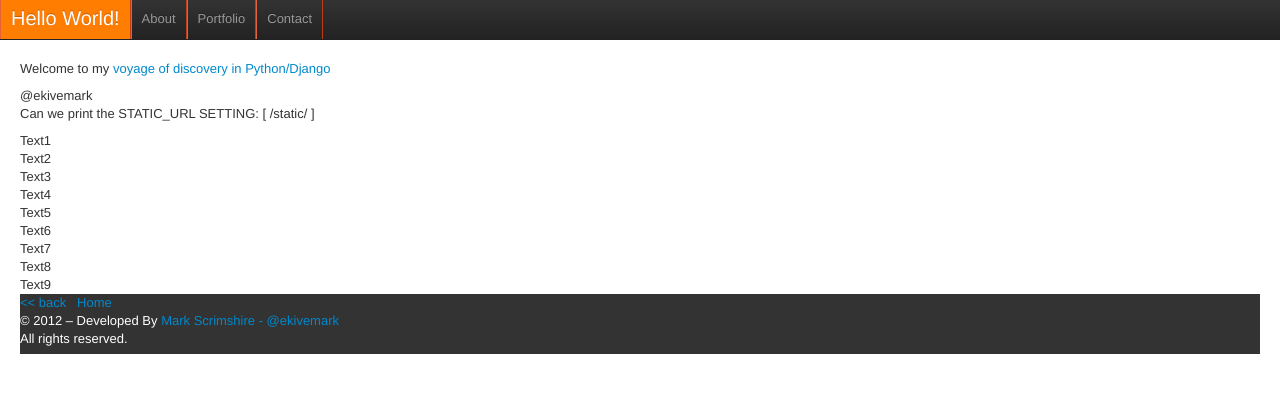
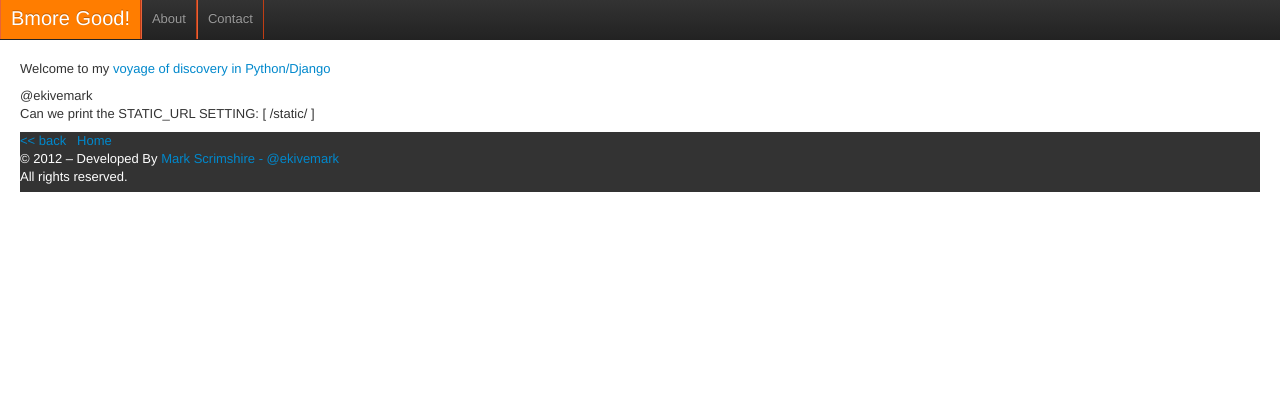
Before and after one commit to ekivemark/bmoregood, a Django app: page / in a window 1280 px wide. Shown: the top 393 px of the page. Run offline with Django 3.2, Linux system fonts and the light colour scheme; parts of the project's set-up code (start-up, migrations or seed data) failed here and were passed over; some libraries are stand-ins or nearby versions.

Commit message:
edited .gitignore, index.html, topnav.html

```diff
--- a/templates/home/index.html
+++ b/templates/home/index.html
@@ -1,5 +1,5 @@
 {% extends "base.html" %}
-{% block title %} Welcome to My World!{% endblock %}
+{% block title %}Bmore Good!{% endblock %}
 
 {% block featureBox %}
 
@@ -9,17 +9,6 @@
 
 
 <p>Can we print the STATIC_URL SETTING: [ {{ STATIC_URL }} ]</p>
-<table>
-    <tr><td>Text1</td></tr>
-    <tr><td>Text2</td></tr>
-    <tr><td>Text3</td></tr>
-    <tr><td>Text4</td></tr>
-    <tr><td>Text5</td></tr>
-    <tr><td>Text6</td></tr>
-    <tr><td>Text7</td></tr>
-    <tr><td>Text8</td></tr>
-    <tr><td>Text9</td></tr>
 
-</table>
 
 {% endblock %}
--- a/templates/include/top-nav.html
+++ b/templates/include/top-nav.html
@@ -4,10 +4,9 @@
 
             <ul class="nav">
                 <li class="active">
-                    <a class="brand" href="#">Hello World!</a>
+                    <a class="brand" href="#">Bmore Good!</a>
                 </li>
                 <li><a href="#">About</a></li>
-                <li><a href="#">Portfolio</a></li>
                 <li><a href="#">Contact</a></li>
             </ul>
 
```
Also changed, not shown: 1 other file.
